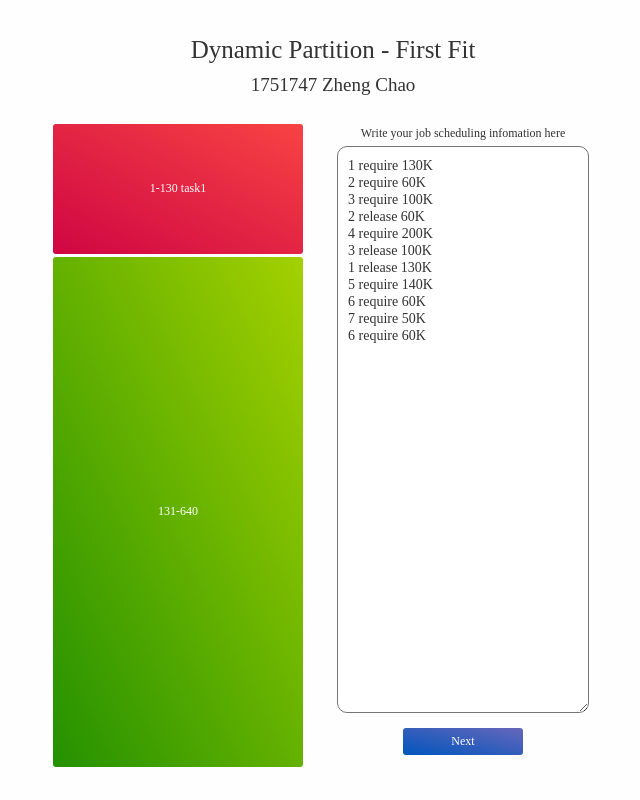
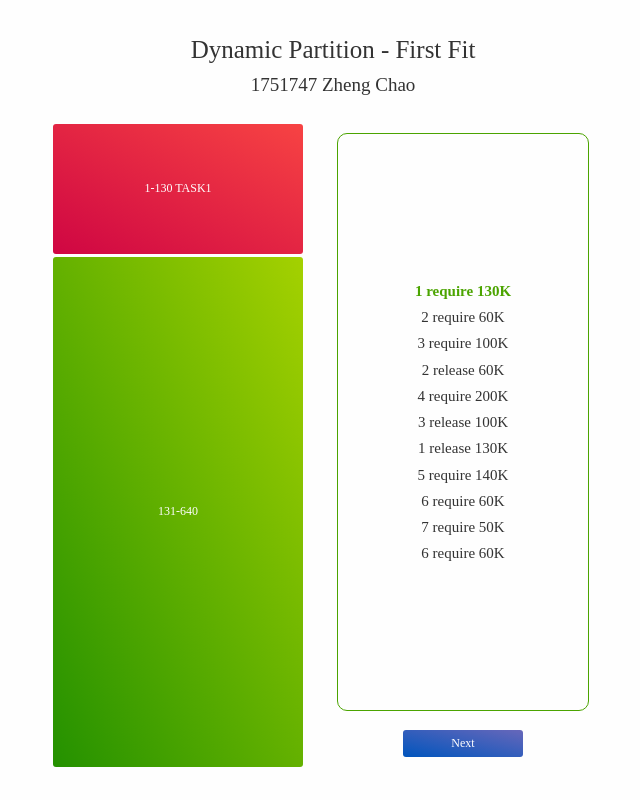
Before and after one commit to chaoszh/MainMemoryDispatch, a plain HTML site: page index.html in a window 1280 px wide. Both pictures are taken after a click on the button "Run". Shown: the whole page, without its empty margins (307-947 px from the left). Drawn offline with Linux system fonts and the light colour scheme.

Commit message:
first fit polish

```diff
--- a/index.html
+++ b/index.html
@@ -21,6 +21,10 @@
             <div id='default'><p>1-640</p></div>
         </div>
         <div class="input">
+            <div class="input-procedure">
+                <p>asda</p>
+                <p>adggggggggggggg</p>
+            </div>
             <p class="input-title">Write your job scheduling infomation here</p>
             <textarea class="input-content" type="text">1 require 130K
 2 require 60K
--- a/js/dispatch.js
+++ b/js/dispatch.js
@@ -26,7 +26,9 @@ var button = document.getElementsByClassName("button")[0].onclick=function(){
     // UI multipulations
     document.getElementsByClassName("button")[0].innerHTML="Next";
     document.getElementsByClassName("button")[0].onclick=respond;
+
     read();
+    UIupdate();
     respond();
 }
 
@@ -39,16 +41,30 @@ function read(){
     stotal=requirement.length;
 }
 
+function UIupdate(){
+    document.getElementsByClassName("input-procedure")[0].style.display='flex';
+    let str='';
+    for(let i=0;i<requirement.length;i++){
+        let tstr="<p class='procedure'>"+requirement[i]+"<p>";
+        str+=tstr;
+    }
+    document.getElementsByClassName("input-procedure")[0].innerHTML=str;
+
+    document.getElementsByClassName('procedure')[si].style.color='#4ba400';
+    document.getElementsByClassName('procedure')[si].style.fontWeight='bold';
+
+    document.getElementsByClassName("input-content")[0].style.display='none';
+    document.getElementsByClassName("input-title")[0].style.display='none';
+}
+
 function respond(){
-    if(si<requirement.length){
-        respondEach(requirement[si]);
-        paint();
-        si++;
-    }
-    else{
+    respondEach(requirement[si]);
+    paint();
+    si++;
+    if(si>=requirement.length){
         let button=document.getElementsByClassName("button")[0];
         button.innerHTML="Stop";
-        button.style.background='linear-gradient(to right top,#cf0643,#f74343)';
+        button.style.background='linear-gradient(to right top,#555,#454545)';
         button.onclick=function(){return;};
     }
 }
@@ -155,13 +171,15 @@ function paint(){
     let dstr='';
     for(let i=0;i<p.length;i++){
         let space=p[i][1]-p[i][0]+1;
-        let state=p[i][2]=='free'?'':"task"+p[i][2];
+        let state=p[i][2]=='free'?'':"TASK"+p[i][2];
         let color=p[i][2]=='free'?cGreen:cRed;
         let str="<div style='height:"+space+"px; background:"+color+";'><p>"+p[i][0]+'-'+p[i][1]+"  "+state+"</p></div>";
 
         dstr+=str;
     }
     msdiv.innerHTML=dstr;
+
+    UIupdate();
 }
 
 function debug(){
--- a/main.css
+++ b/main.css
@@ -75,6 +75,30 @@ body{
     display: flex;
     flex-direction: column;
     align-items: center;
+
+    position: relative;
+}
+
+.input-procedure{
+    display: none;
+    flex-direction: column;
+    justify-content: center;
+    justify-items: center;
+    padding:0 20px 0 20px;
+
+    width: 84%;
+    height: 89%;
+    position: absolute;
+    top: 2%;
+    border: #4ba400 1px solid;
+    border-radius: 10px;
+    text-align: center;
+}
+
+.input-procedure p{
+    font-family: '等线';
+    font-size: 15px;
+    line-height: 175%;
 }
 
 .input-title{
@@ -100,7 +124,8 @@ body{
 }
 
 button{
-    margin: 15px;
+    position: absolute;
+    bottom: 2%;
     height: 27px;
     width: 120px;
     background: linear-gradient(to right top,#0055bd,#6767ba);
```
